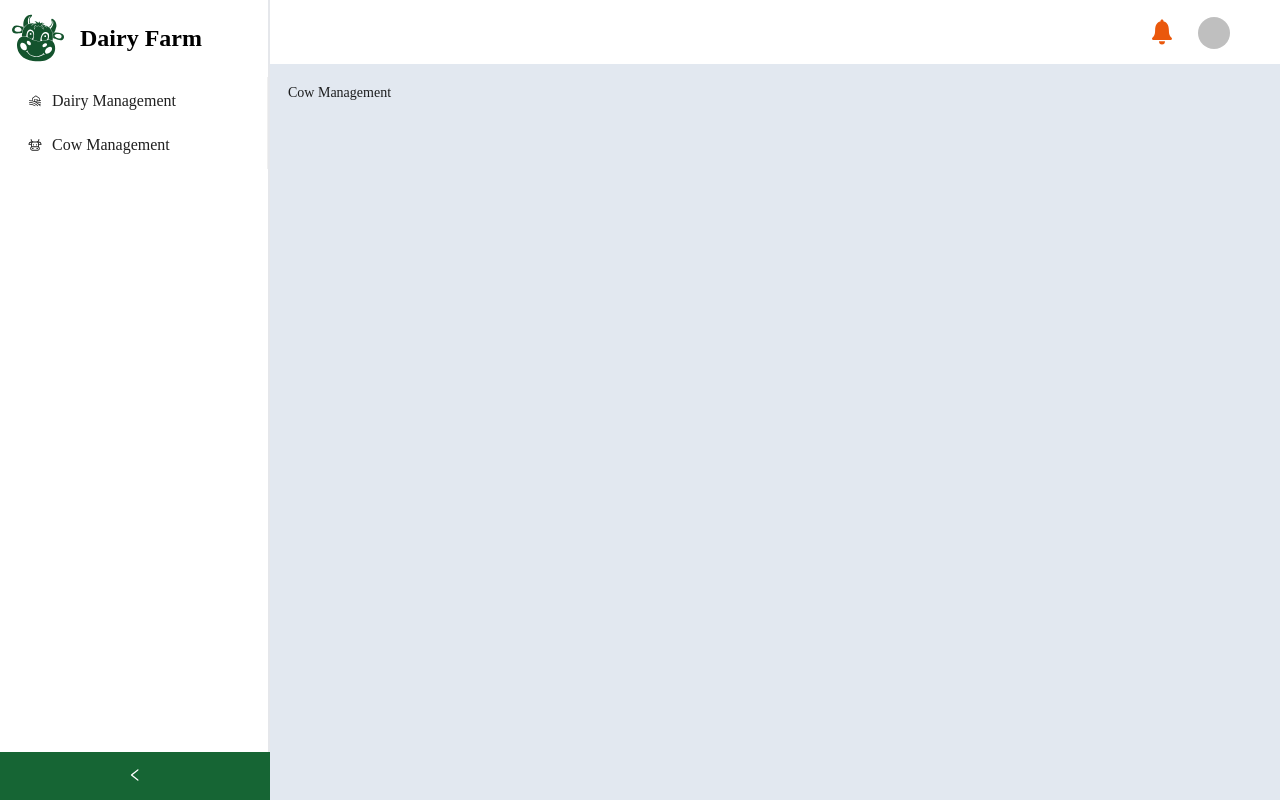
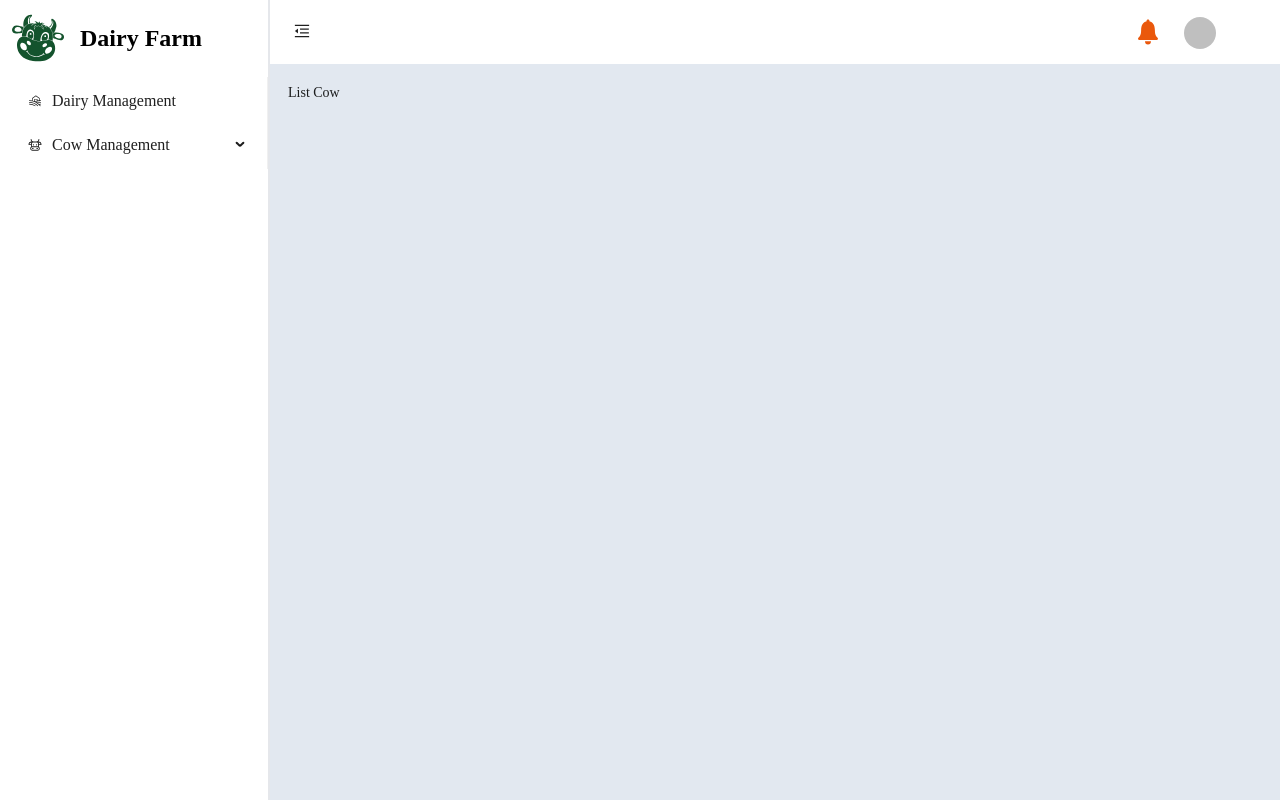
Before and after one commit to Dairy-Farm-Spring-2025/frontend, a React (Vite) app: page /cow-management in a window 1280 px wide. Built offline with nearby package versions, Linux system fonts and the light colour scheme; a web font is replaced by a local one.

Commit message:
Fix layout css

```diff
--- a/src/core/layout/AppDashboard.tsx
+++ b/src/core/layout/AppDashboard.tsx
@@ -1,13 +1,27 @@
-import { Avatar, Divider, Dropdown, Layout, Menu, MenuProps } from "antd";
+import { MenuFoldOutlined, MenuUnfoldOutlined } from "@ant-design/icons";
+import {
+  Avatar,
+  Button,
+  ConfigProvider,
+  Divider,
+  Dropdown,
+  Layout,
+  Menu,
+  MenuProps,
+  theme,
+} from "antd";
 import React, { useState } from "react";
-import { PiCow, PiFarmLight } from "react-icons/pi";
+import { CiBoxList } from "react-icons/ci";
+import { IoIosLogOut, IoIosNotifications } from "react-icons/io";
+import { MdOutlineHealthAndSafety } from "react-icons/md";
+import { PiCow, PiFarmLight, PiPlus } from "react-icons/pi";
 import { SiHappycow } from "react-icons/si";
-import { IoIosNotifications } from "react-icons/io";
-import { Link, Outlet } from "react-router-dom";
+import { Link, Outlet, useNavigate } from "react-router-dom";
+import ButtonComponent from "../../components/Button/ButtonComponent";
 import "./index.scss";
 const { Header, Content, Sider } = Layout;
-
 type MenuItem = Required<MenuProps>["items"][number];
+const { useToken } = theme;
 
 function getItem(
   label: React.ReactNode,
@@ -33,51 +47,58 @@ const siderStyle: React.CSSProperties = {
   zIndex: 1,
 };
 
-const itemsMenu: MenuItem[] = [
-  getItem("Dairy Management", "dairy-management", <PiFarmLight />),
-  getItem("Cow Management", "cow-management", <PiCow />),
-];
+const AppDashboard: React.FC = () => {
+  const [collapsed, setCollapsed] = useState(false);
+  const navigate = useNavigate();
+  const { token } = useToken();
+  const contentStyle: React.CSSProperties = {
+    backgroundColor: token.colorBgElevated,
+    borderRadius: token.borderRadiusLG,
+    boxShadow: token.boxShadowSecondary,
+  };
+
+  const menuStyle: React.CSSProperties = {
+    boxShadow: "none",
+  };
+  const sizeIcon = !collapsed ? 15 : 0;
+
+  const handleNavigate = (link: string) => navigate(link);
 
   const items: MenuProps["items"] = [
     {
       key: "1",
       label: (
-      <a
-        target="_blank"
-        rel="noopener noreferrer"
-        href="https://www.antgroup.com"
+        <div
+          className="flex flex-col"
+          onClick={() => handleNavigate("profile")}
         >
-        1st menu item
-      </a>
+          <p className="text-base font-bold">Nguyen Van A</p>
+          <p className="text-slate-500">Staff</p>
+        </div>
       ),
-  },
-
-  {
-    key: "3",
-    label: (
-      <a
-        target="_blank"
-        rel="noopener noreferrer"
-        href="https://www.luohanacademy.com"
-      >
-        3rd menu item (disabled)
-      </a>
-    ),
-    disabled: true,
-  },
-  {
-    key: "4",
-    danger: true,
-    label: "a danger item",
     },
   ];
 
-const AppDashboard: React.FC = () => {
-  const [collapsed, setCollapsed] = useState(false);
-
+  const itemsMenu: MenuItem[] = [
+    getItem("Dairy Management", "dairy-management", <PiFarmLight />),
+    getItem("Cow Management", "cow-management", <PiCow />, [
+      getItem("List Cow", "cow-management", <CiBoxList size={sizeIcon} />),
+      getItem(
+        "Create Cow",
+        "cow-management/create-cow",
+        <PiPlus size={sizeIcon} />
+      ),
+      getItem(
+        "Health Report",
+        "cow-management/health-report",
+        <MdOutlineHealthAndSafety size={sizeIcon} />
+      ),
+    ]),
+  ];
   return (
     <Layout style={{ minHeight: "100vh" }} className="layout-dairy">
       <Sider
+        trigger={null}
         collapsible
         collapsed={collapsed}
         onCollapse={(value) => setCollapsed(value)}
@@ -98,23 +119,6 @@ const AppDashboard: React.FC = () => {
             <p className="text-2xl font-bold text-black">Dairy Farm</p>
           )}
         </div>
-        {/* <div className="bg-white p-3 flex flex-col gap-2 items-center">
-          <Avatar size={64} />
-          <div className="w-full text-center">
-            <p className={`font-bold ${collapsed ? "text-xs" : "text-base"}`}>
-              John Doe
-            </p>
-            <p className="text-xs">Role</p>
-          </div>
-          <ButtonComponent
-            icon={<BiLogOut />}
-            variant="outlined"
-            color="danger"
-            className="!w-full !text-base"
-          >
-            {!collapsed && <p>Logout</p>}
-          </ButtonComponent>
-        </div> */}
         <Divider className="!m-0 border-white" />
         <Menu
           theme="light"
@@ -128,19 +132,65 @@ const AppDashboard: React.FC = () => {
         style={{ marginLeft: collapsed ? 80 : 270 }}
         className="duration-300"
       >
-        <Header className="!bg-white flex items-center gap-5 justify-end">
+        <Header
+          className="!bg-white flex items-center gap-5 justify-between"
+          style={{ padding: 0 }}
+        >
+          <Button
+            type="text"
+            icon={collapsed ? <MenuUnfoldOutlined /> : <MenuFoldOutlined />}
+            onClick={() => setCollapsed(!collapsed)}
+            style={{
+              fontSize: "16px",
+              width: 64,
+              height: 64,
+            }}
+          />
+          <div className="flex items-center gap-5 pr-16">
             <IoIosNotifications
               className="cursor-pointer text-orange-600"
               size={32}
             />
             <div>
+              <ConfigProvider
+                dropdown={{
+                  style: {
+                    minWidth: 200,
+                  },
+                }}
+              >
                 <Dropdown
                   trigger={["click"]}
                   className="cursor-pointer"
                   menu={{ items }}
+                  dropdownRender={(menu) => (
+                    <div style={contentStyle}>
+                      {React.cloneElement(
+                        menu as React.ReactElement<{
+                          style: React.CSSProperties;
+                        }>,
+                        {
+                          style: menuStyle,
+                        }
+                      )}
+                      <Divider style={{ margin: 0 }} />
+                      <div style={{ padding: 8 }}>
+                        <ButtonComponent
+                          type="primary"
+                          danger
+                          className="!w-full font-bold"
+                          icon={<IoIosLogOut size={20} />}
+                        >
+                          Logout
+                        </ButtonComponent>
+                      </div>
+                    </div>
+                  )}
                 >
                   <Avatar size={32} />
                 </Dropdown>
+              </ConfigProvider>
+            </div>
           </div>
         </Header>
         <Content style={{ padding: "10px" }} className=" !bg-slate-200">
--- a/src/core/layout/index.scss
+++ b/src/core/layout/index.scss
@@ -12,6 +12,9 @@
     }
   }
   :where(.css-dev-only-do-not-override-1jx9akp).ant-menu-light
+    .ant-menu-item-selected,
+  :where(.css-dev-only-do-not-override-1jx9akp).ant-menu-light
+    > .ant-menu
     .ant-menu-item-selected {
     background-color: #dedede;
   }
@@ -32,4 +35,20 @@
       font-size: 25px;
     }
   }
+  :where(.css-dev-only-do-not-override-1jx9akp).ant-menu-inline.ant-menu-root
+    .ant-menu-submenu-title {
+    svg {
+      font-size: 25px;
+    }
+  }
+  :where(.css-dev-only-do-not-override-1jx9akp).ant-menu-vertical
+    > .ant-menu-submenu
+    > .ant-menu-submenu-title {
+    padding: 0;
+    svg {
+      width: 100%;
+      margin: 10% 0;
+      font-size: 25px;
+    }
+  }
 }
--- /dev/null
+++ b/src/pages/CowManagement/index.tsx
@@ -0,0 +1,7 @@
+import { Outlet } from "react-router-dom";
+
+const CowManagement = () => {
+  return <Outlet />;
+};
+
+export default CowManagement;
```
Also changed, not shown: src/config/routes/AppRouting.tsx (+20 -1 lines). Lines whose indentation alone changed are shown as unchanged.
